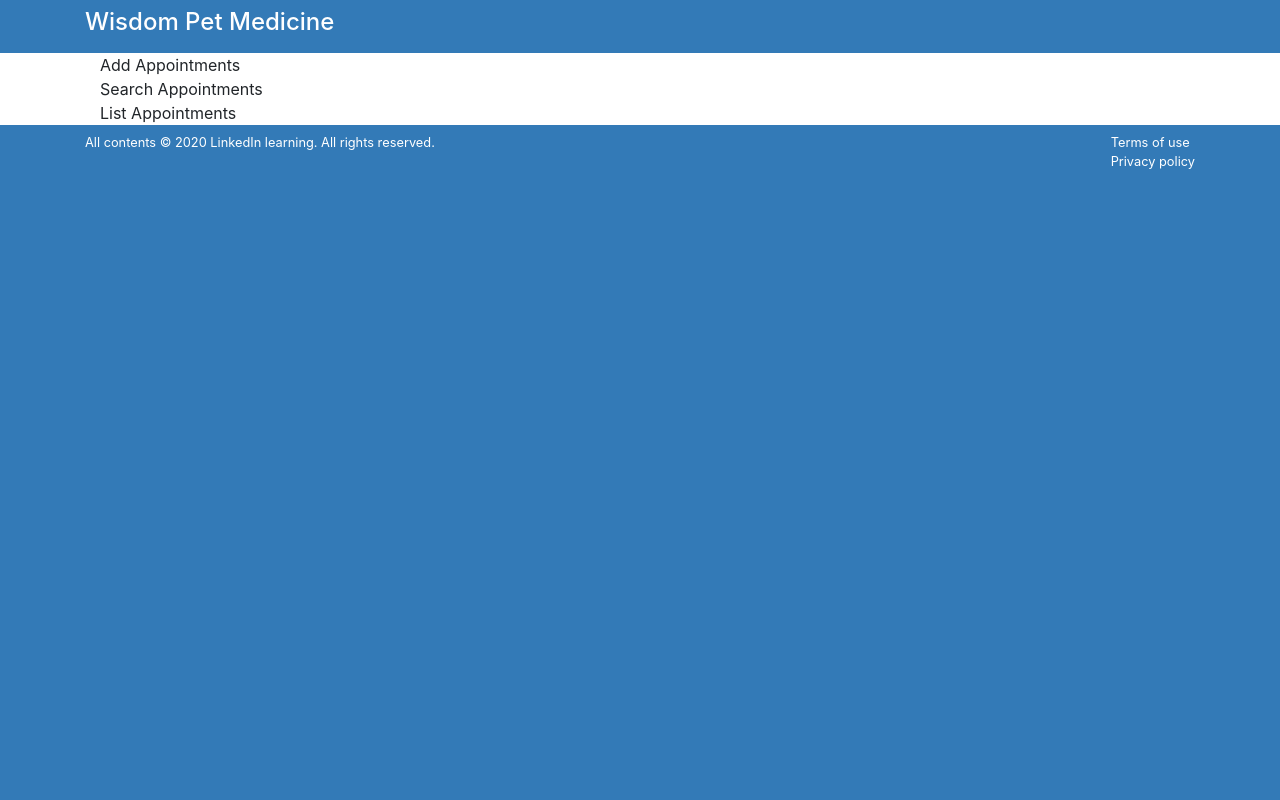
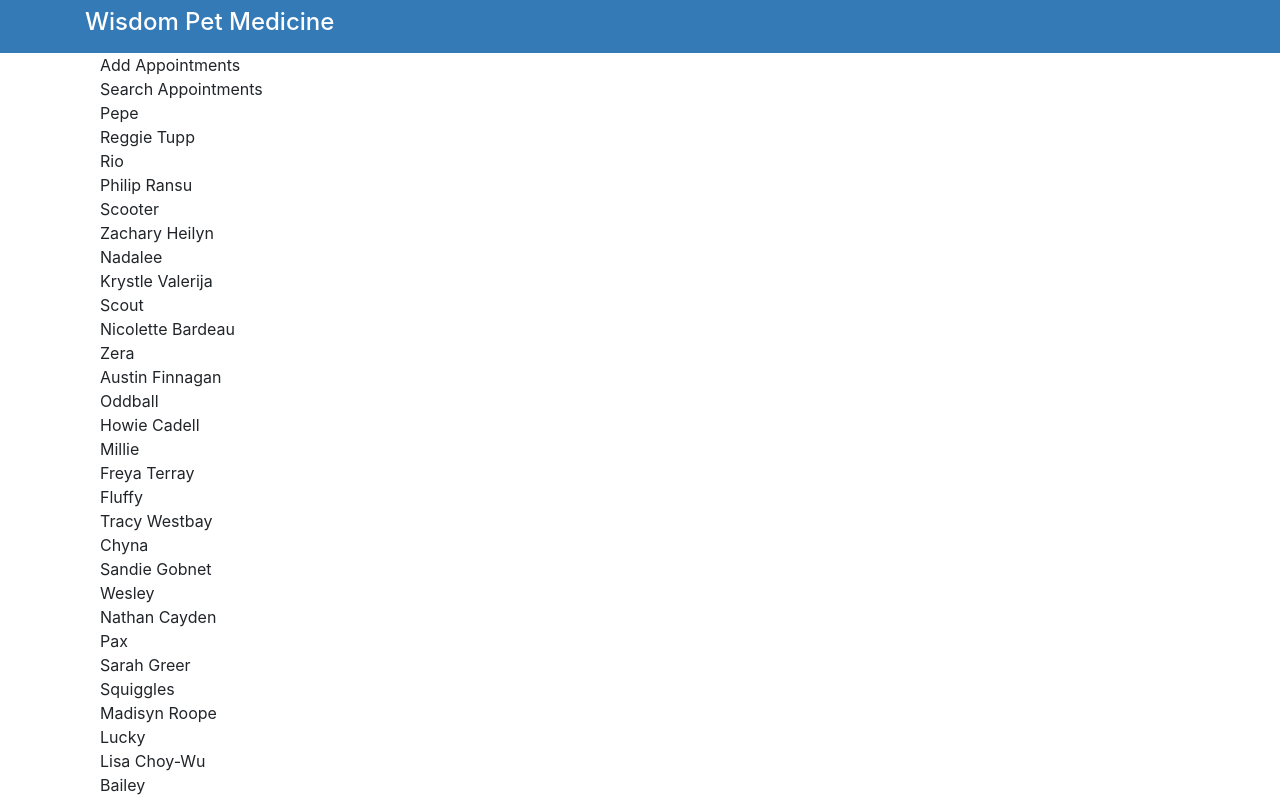
Before and after one commit to JASONG2G/reactInterface, a React (Create React App) app: page / in a window 1280 px wide. Shown: the top 800 px of the page. Built offline with nearby package versions, Linux system fonts and the light colour scheme.

Commit message:
passing data through props

```diff
--- a/src/components/App.js
+++ b/src/components/App.js
@@ -26,15 +26,17 @@ class App extends Component {
   }
 
   render() {
+
     return (
       <main className="page bg-white" id="petratings">
         <div className="container">
           <div className="row">
             <div className="col-md-12 bg-white">
               <div className="container">
+
                 <AddAppointments />
                 <SearchAppointments />
-                <ListAppointments />
+                <ListAppointments appointments={this.state.myAppointments}/>
               </div>
             </div>
           </div>
--- a/src/components/ListAppointments.js
+++ b/src/components/ListAppointments.js
@@ -1,6 +1,14 @@
-function ListAppointments() {
-        return (
-          <div>List Appointments</div>
-        )
-      }
-export  default ListAppointments;
+import React, { Component } from "react";
+
+class ListAppointments extends Component {
+  render() {
+    const listItems = this.props.appointments.map(item => (
+      <div>
+        <div>{item.petName}</div>
+        <div>{item.ownerName}</div>
+      </div>
+    ));
+    return <div>{listItems}</div>;
+  }
+}
+export default ListAppointments;
```
Also changed, not shown: 1 other file (tests, documents, lock files or other folders).
